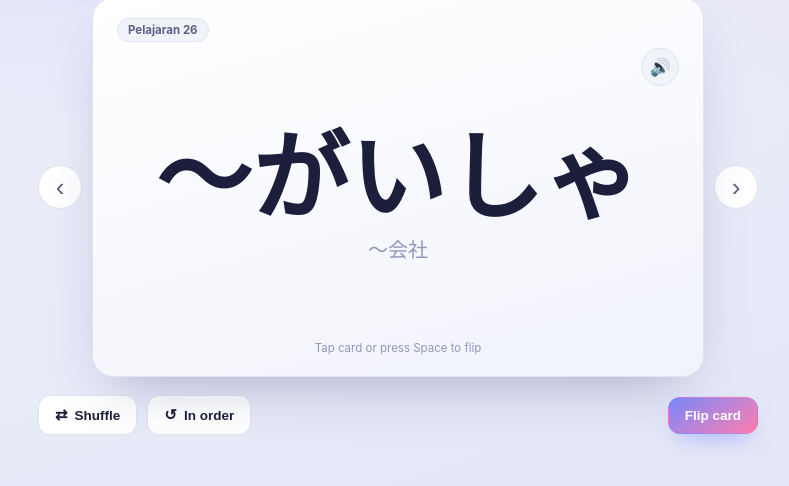
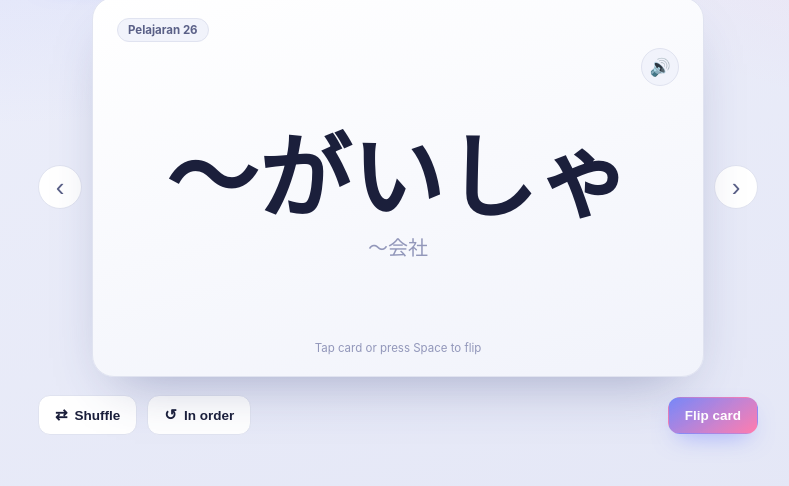
Before and after one commit to hafizulrifkihawari/tsumiki, a plain HTML site: page kotoba.html in a window 1280 px wide. Shown: the part 152-638 px from the top of the page, without its empty margins (242-1031 px from the left). Drawn offline with Linux system fonts and the light colour scheme.

Commit message:
Shrink flashcard word/reading font sizes and bump SW cache
Kotoba word/reading text is 4px smaller, N4 kanji flashcard text 2px
smaller. Bumped CACHE_NAME so the cache-first service worker picks up
the new CSS instead of serving the stale cached version.

```diff
--- a/kotoba.css
+++ b/kotoba.css
@@ -15,6 +15,11 @@
   margin-bottom: 6px;
 }
 
+/* Kotoba's main word (front kana / back reading) runs 4px smaller than
+   the shared styles.css default, on top of the N4 page's own -2px. */
+.word-display { font-size: clamp(52px, 16vw, 92px); }
+.reading-shown { font-size: clamp(30px, 9vw, 48px); }
+
 .kotoba-kanji {
   font-family: var(--font-jp);
   font-size: clamp(16px, 4.2vw, 20px);
--- a/styles.css
+++ b/styles.css
@@ -152,7 +152,7 @@ body {
 
 .word-display {
   font-family: var(--font-jp);
-  font-size: clamp(56px, 16vw, 96px);
+  font-size: clamp(54px, 16vw, 94px);
   font-weight: 700; line-height: 1.05; letter-spacing: 0.01em;
 }
 .front-sentence {
@@ -210,7 +210,7 @@ body {
 .reading-row { margin-bottom: 4px; }
 .reading-shown {
   font-family: var(--font-jp);
-  font-size: clamp(34px, 9vw, 52px); font-weight: 700; color: var(--accent);
+  font-size: clamp(32px, 9vw, 50px); font-weight: 700; color: var(--accent);
 }
 .base-row {
   display: inline-flex; align-items: baseline; gap: 8px;
--- a/sw.js
+++ b/sw.js
@@ -1,6 +1,6 @@
 /* Service worker — offline cache for the N4 flashcard PWA. */
 
-const CACHE_NAME = "kanji-n4-v5";
+const CACHE_NAME = "kanji-n4-v6";
 const FONT_ORIGINS = ["https://fonts.googleapis.com", "https://fonts.gstatic.com"];
 const ASSETS = [
   "./",
```
